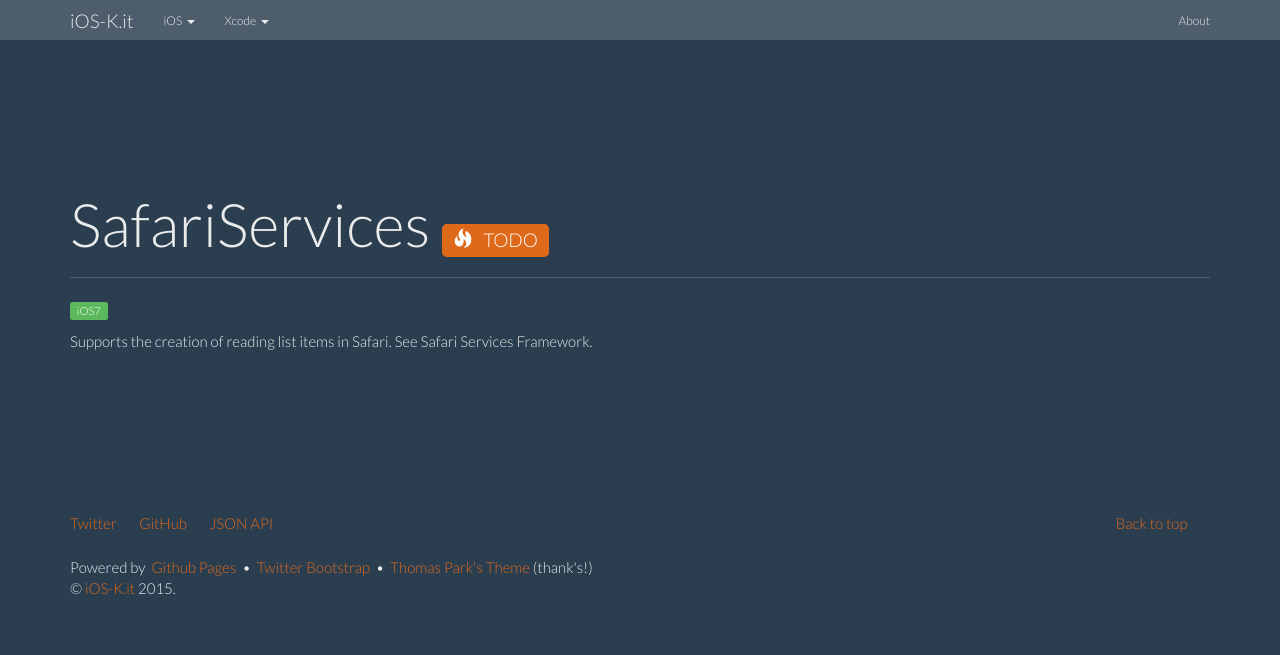
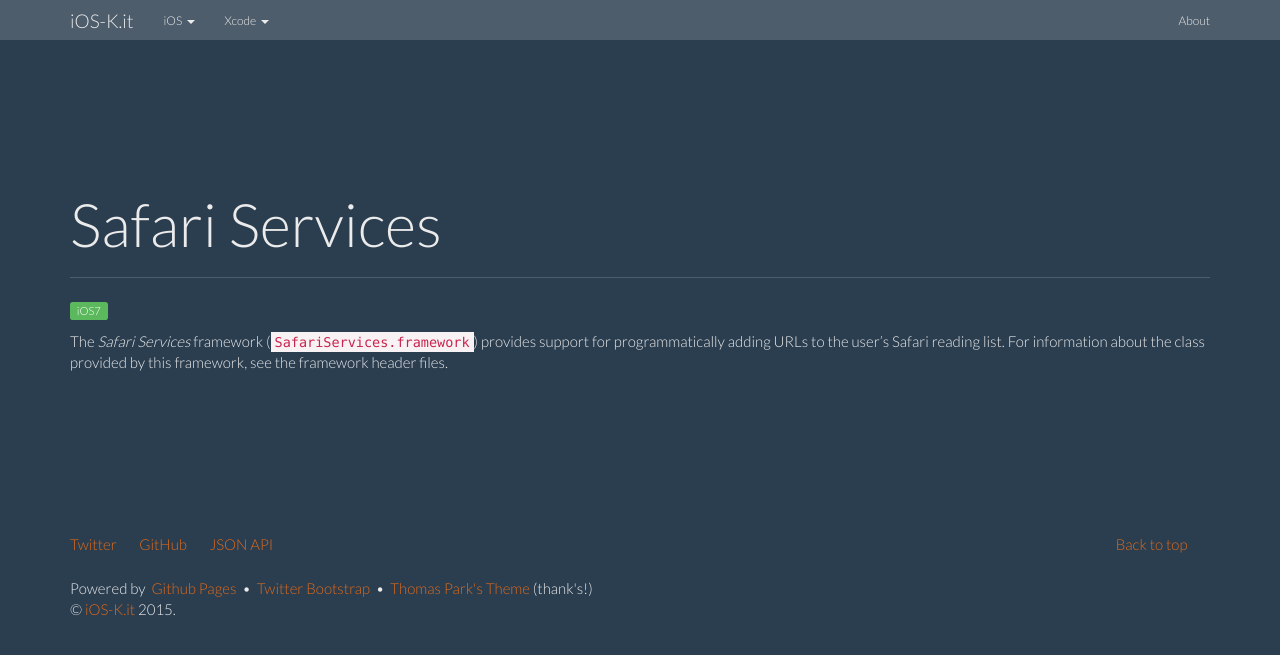
Before and after one commit to ioskit/ioskit.github.io, a Jekyll site: the page built from _kits/SafariServices.md, in a window 1280 px wide. Shown: the top 655 px of the page. Built offline with Jekyll 4.4.1, drawn with Linux system fonts in a browser that asks for light colours; nearby versions of some CDN libraries; some of the changed lines change nothing that is shown.

Commit message:
Kit: SafariServices.

```diff
--- a/_kits/SafariServices.md
+++ b/_kits/SafariServices.md
@@ -1,12 +1,15 @@
 ---
 layout: kit
-name: 'SafariServices'
+name: 'Safari Services'
 id: safariservices
-status: TODO
+status:
+type: kit
 since: iOS7
+icon__: /resources/images/kits/CoreAudio/core-audio.png
 prefixe: 'SS'
-link:
-abstract: "Supports the creation of reading list items in Safari. See Safari Services Framework."
+abstract: "Supports the creation of reading list items in Safari."
+kits__:
+ - Foo
 links__:
  - link:
      name: 'aaa'
@@ -14,4 +17,4 @@ links__:
      description: 'ccc'
 ---
 
-Supports the creation of reading list items in Safari. See Safari Services Framework.
+The *Safari Services* framework (`SafariServices.framework`) provides support for programmatically adding URLs to the user’s Safari reading list. For information about the class provided by this framework, see the framework header files.
```
